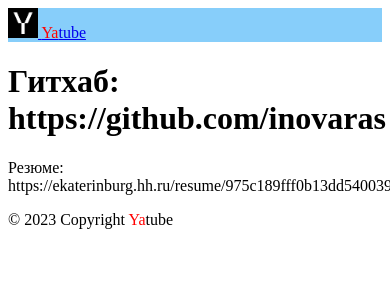
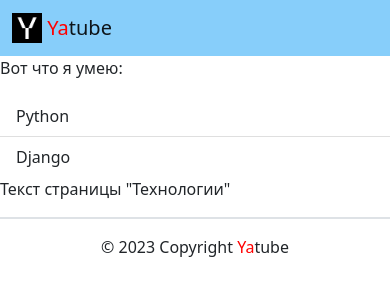
Before and after one commit to inovaras/hw02_community, a Django app: page /about/tech/ in a window 390 px wide; the page is wider, and only the part inside the window is pictured. Shown: the top 300 px of that part. Run offline with Django 3.2, Linux system fonts and the light colour scheme; some libraries are stand-ins or nearby versions.

Commit message:
refactor static pages

```diff
--- a/yatube/about/views.py
+++ b/yatube/about/views.py
@@ -6,20 +6,10 @@ class AboutAuthorView(TemplateView):
 
     def get_context_data(self, **kwargs):
         context = super().get_context_data(**kwargs)
-        # Здесь можно произвести какие-то действия для создания контекста.
-        # Для примера в словарь просто передаются две строки
-        context['just_title'] = 'Очень простая страница'
-        context['just_text'] = ('На создание этой страницы '
-                                'у меня ушло пять минут! Ай да я.')
+        context['github'] = 'Гитхаб: https://github.com/inovaras'
+        context['telegram'] = 'Телеграмм: https://github.com/inovaras'
         return context
 
 
 class AboutTechView(TemplateView):
     template_name = 'about/tech.html'
-    def get_context_data(self, **kwargs):
-        context = super().get_context_data(**kwargs)
-        # Здесь можно произвести какие-то действия для создания контекста.
-        # Для примера в словарь просто передаются две строки
-        context['just_title'] = '  Гитхаб: https://github.com/inovaras'
-        context['just_text'] = ('Резюме: https://ekaterinburg.hh.ru/resume/975c189fff0b13dd540039ed1f317a4e386462')
-        return context
--- a/yatube/templates/about/tech.html
+++ b/yatube/templates/about/tech.html
@@ -1,11 +1,31 @@
-<html>
-  <head>
-    <title>{{ just_title }}</title>
-  </head>
-  <body>
-    {% include 'includes/header.html' %}
-    <h1>{{ just_title }}</h1>
-    <p>{{ just_text }}</p>
-    {% include 'includes/footer.html' %}
-  </body>
-</html>
+{% extends "base.html" %}
+{% block title %}Технологии{% endblock %}
+{% block content %}
+{% comment %} Колонки с отступом сверху и снизу {% endcomment %}
+<div class="row">
+  <p>Вот что я умею:</p>
+  {% comment %}
+    Боковой блок со списком технологий
+    Займет всю ширину блока на мобильном
+    и 25% при размерах экрана ≥768px
+  {% endcomment %}
+  <aside class="col-12 col-md-3">
+    <ul class="list-group list-group-flush">
+      <li class="list-group-item">
+        Python
+      </li>
+      <li class="list-group-item">
+        Django
+      </li>
+    </ul>
+  </aside>
+  {% comment %}
+    Статья
+    Займет всю ширину блока на мобильном
+    и 75% при размерах экрана ≥768px
+  {% endcomment %}
+  <article class="col-12 col-md-9">
+    <p>Текст страницы "Технологии"</p>
+  </article>
+</div>
+{% endblock %}
```
Also changed, not shown: yatube/templates/about/author.html (+9 -11 lines).
